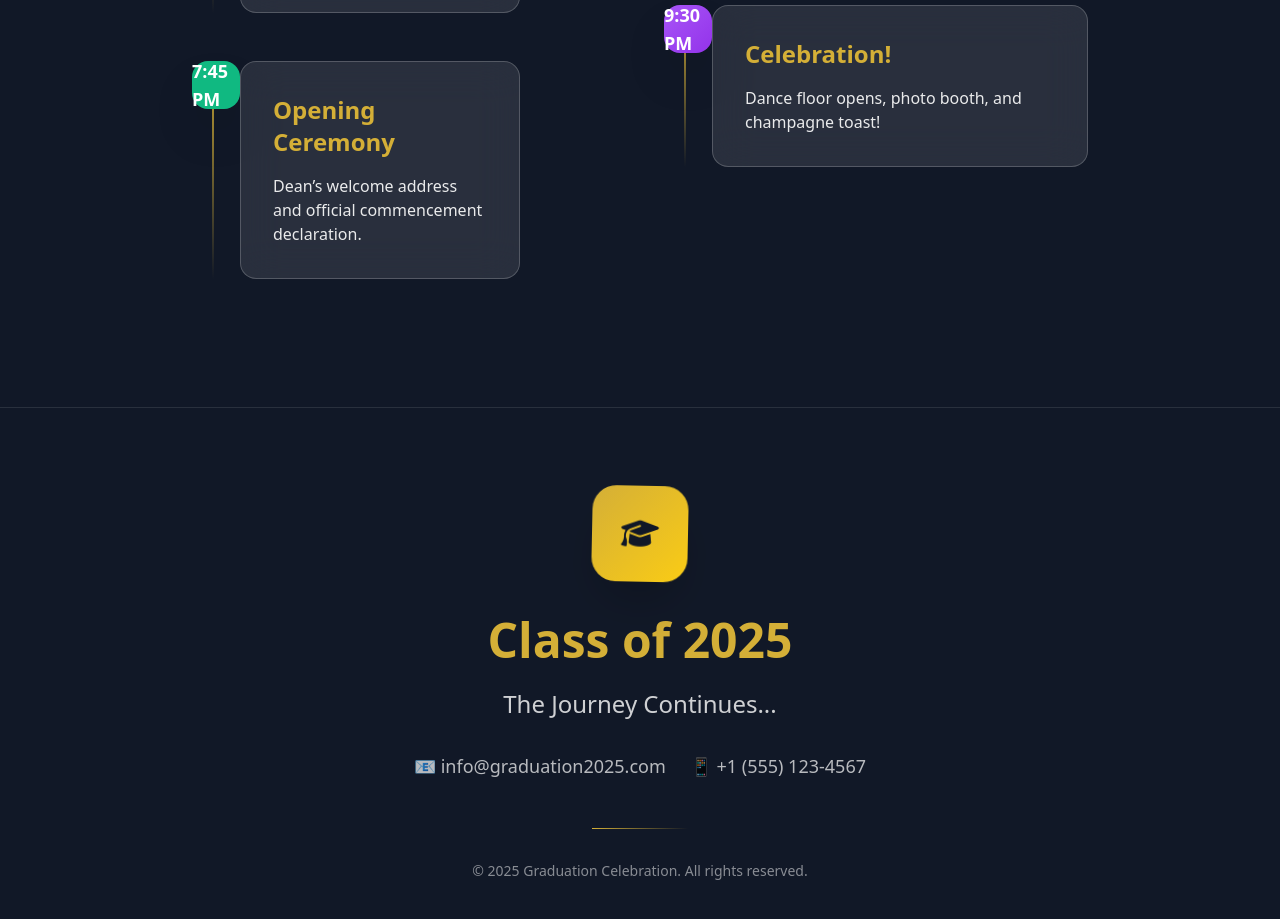
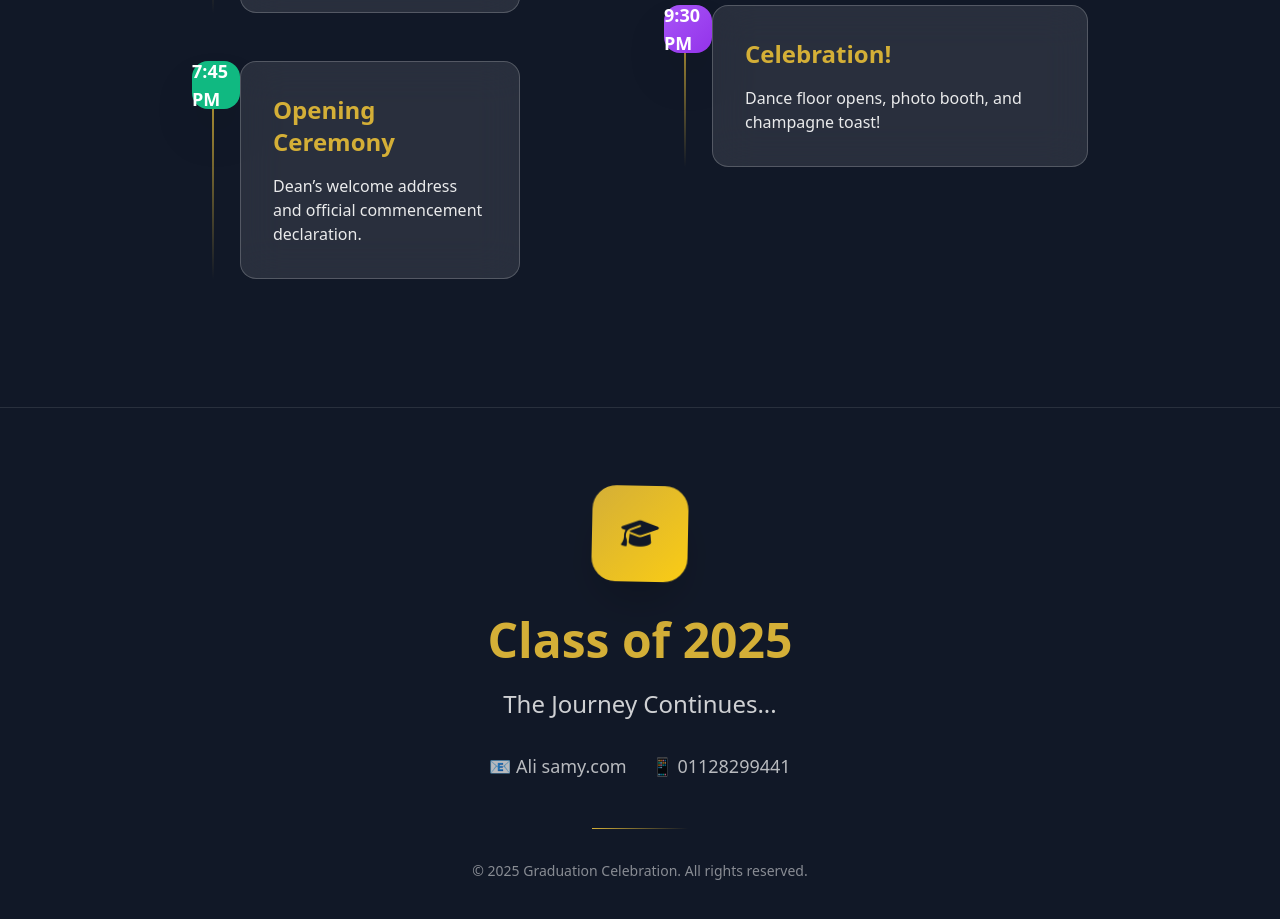
Before and after one commit to Fatooh-6/Ali, a plain HTML site: page index.html in a window 1280 px wide. Shown: the part 3168-4087 px from the top of the page. Drawn offline with nearby package versions, Linux system fonts and the light colour scheme.

```diff
--- a/index.html
+++ b/index.html
@@ -310,8 +310,8 @@
                 The Journey Continues...
             </p>
             <div class="flex flex-wrap justify-center gap-6 text-lg opacity-70 mb-12">
-                <span>📧 info@graduation2025.com</span>
-                <span>📱 +1 (555) 123-4567</span>
+                <span>📧 Ali samy.com</span>
+                <span>📱 01128299441</span>
             </div>
             <div class="h-px w-24 bg-gradient-to-r from-[var(--primary-gold)] to-transparent mx-auto mb-8"></div>
             <p class="text-sm opacity-50">&copy; 2025 Graduation Celebration. All rights reserved.</p>
```
